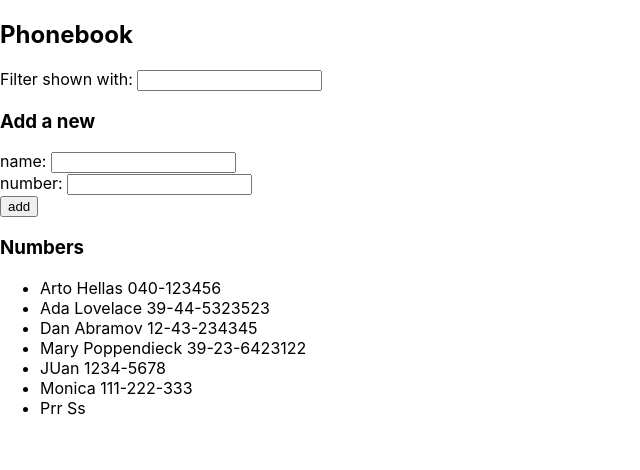
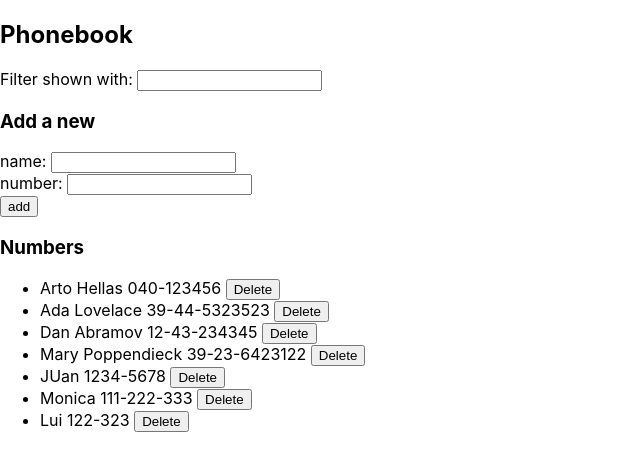
Before and after one commit to juansheba10/FullStackOpen2023, a React (Create React App) app in the folder part2/phonebook/: page / in a window 1280 px wide. Shown: the top 470 px of the page, without its empty margins (0-640 px from the left). Built offline with nearby package versions, Linux system fonts and the light colour scheme; data requests are answered from the project's data file.

Commit message:
submit part 2.17

```diff
--- a/part2/phonebook/db.json
+++ b/part2/phonebook/db.json
@@ -31,8 +31,8 @@
       "id": 6
     },
     {
-      "name": "Prr",
-      "number": "Ss",
+      "name": "Lui",
+      "number": "122-323",
       "id": 7
     }
   ]
--- a/part2/phonebook/src/App.js
+++ b/part2/phonebook/src/App.js
@@ -34,22 +34,30 @@ const App = () => {
   }
 
   // Component Person
-  const Person = ({ name, number }) => {
+  const Person = ({ name, number, onDelete }) => {
     return (
-      <li>{name} {number}</li>
-    )
-  }
+      <li>
+        {name} {number} <button onClick={onDelete}>Delete</button>
+      </li>
+    );
+  };
+
 
   // Component Persons
-  const Persons = ({ persons }) => {
+  const Persons = ({ persons, onDelete }) => {
     return (
       <ul>
-        {persons.map((person, index) =>
-          <Person key={index} name={person.name} number={person.number} />
-        )}
+        {persons.map(person => (
+          <Person
+            key={person.id}
+            name={person.name}
+            number={person.number}
+            onDelete={() => onDelete(person.id, person.name)}
+          />
+        ))}
       </ul>
-    )
-  }
+    );
+  };
 
   useEffect(() => {
     console.log('effect');
@@ -102,6 +110,21 @@ const App = () => {
     }
   }
 
+  const deletePersonHandler = (id, name) => {
+    if (window.confirm(`Delete ${name}?`)) {
+      personsServices
+        .deletePerson(id)
+        .then(() => {
+          setPersons(persons.filter(person => person.id !== id));
+        })
+        .catch(error => {
+          alert(`The person was already deleted from the server.`);
+          setPersons(persons.filter(person => person.id !== id));
+        });
+    }
+  };
+
+
   const filteredPersons = persons.filter(person =>
     person.name.toLowerCase().includes(searchTerm.toLowerCase())
   );
@@ -119,7 +142,7 @@ const App = () => {
         onNumberChange={handleNumberChange}
       />
       <h3>Numbers</h3>
-      <Persons persons={filteredPersons} />
+      <Persons persons={filteredPersons} onDelete={deletePersonHandler} />
     </div>
   )
 }
--- a/part2/phonebook/src/personServices.js
+++ b/part2/phonebook/src/personServices.js
@@ -20,10 +20,15 @@ const remove = (id) => {
     return axios.delete(`${baseUrl}/${id}`);
 }
 
+const deletePerson = (id) => {
+    return axios.delete(`http://localhost:3001/persons/${id}`);
+  };
+
 // Exportamos todas las funciones
 export default {
     getAll,
     create,
     update,
-    remove
+    remove,
+    deletePerson
 }
```
